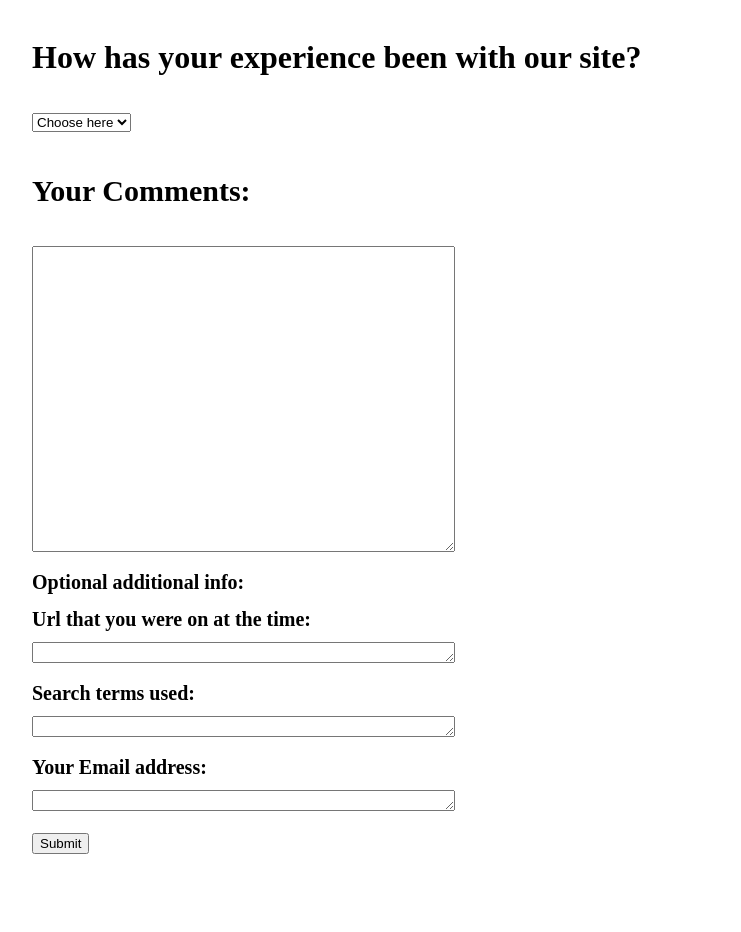
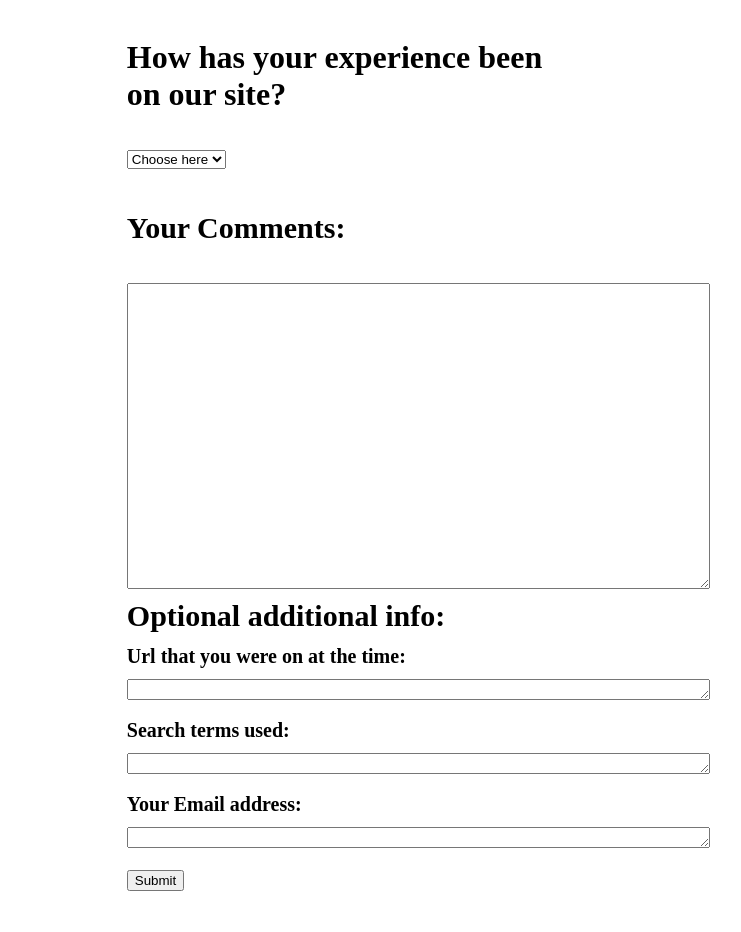
Before and after one commit to KeaganJarvis/web_app_feedback, a Flask app: page / in a window 1280 px wide. Shown: the whole page, without its empty margins (292-1033 px from the left). Before the commit the page ends 854 px from the top, so only its background shows below. Run offline with Flask 2, Linux system fonts and the light colour scheme.

Commit message:
Styling touch ups

```diff
--- a/web_app/templates/landing_page.html
+++ b/web_app/templates/landing_page.html
@@ -4,14 +4,14 @@
     <style>
       .centre {
         margin: auto;
-        width: 50%;
+        width: 35%;
         /* border: 3px solid #73AD21; */
         padding: 10px;
       }
-      .needed label {
+      .larger_font label {
         font-size: 30px;
       }
-      .optional label {
+      .smaller_font label {
         font-size: 20px;
       }
     </style>
@@ -19,50 +19,45 @@
  </head>
  <body>
    <div class="centre">
-    <h1>How has your experience been with our site?<h1>
-    <div class="needed">
+    <h1>How has your experience been on our site?<h1>
+    <div class="larger_font">
       <select id="is_positive" name="is_positive">
         <option value="base">Choose here</option>
         <option value=true>Positive</option>
         <option value=false>Negative</option>
       </select><br><br>
     </div>
-    <div class="needed">
+    <div class="larger_font">
       <label id="lblComments">Your Comments:</label><br><br>
-      <textarea id="comment" name="comment" rows="20" cols="50"></textarea>
+      <textarea id="comment" name="comment" rows="20" cols="70"></textarea>
     </div>
-    <div class="optional">
+    <div class="larger_font">
       <label id="lblAdditional">Optional additional info:</label>
       <div></div>
     </div>
-    <div class="optional">
+    <div class="smaller_font">
       <label id="lblURL">Url that you were on at the time:</label>
       <div>
-        <textarea id="url" name="url" rows="1" cols="50"></textarea>
+        <textarea id="url" name="url" rows="1" cols="70"></textarea>
       </div>
     </div>
-    <div class="optional">
+    <div class="smaller_font">
       <label id="lblTerms">Search terms used:</label>
       <div>
-        <textarea id="terms" name="terms" rows="1" cols="50"></textarea>
+        <textarea id="terms" name="terms" rows="1" cols="70"></textarea>
       </div>
-    </div><div class="optional">
+    </div><div class="smaller_font">
       <label id="lblEmail">Your Email address:</label>
       <div>
-        <textarea id="email" name="email" rows="1" cols="50"></textarea>
+        <textarea id="email" name="email" rows="1" cols="70"></textarea>
       </div>
     </div>
-    <div class="optional">
-    </div>
-    <div class="optional">
-    </div>
-
-    <button type="button" onclick="proceed();">Submit</button>
+    <button type="button" onclick="submit_data();">Submit</button>
   </div>
  </body>
  <script src="https://ajax.googleapis.com/ajax/libs/jquery/3.5.1/jquery.min.js"></script>
  <script>
-   function proceed () {
+   function submit_data () {
     var is_positive =  document.getElementById("is_positive").value;
     if (is_positive == 'base'){
       alert("Please chose either `Positive` or `Negative` from drop down")
--- a/web_app/templates/thanks_page.html
+++ b/web_app/templates/thanks_page.html
@@ -4,7 +4,7 @@
   <style>
     .centre {
       margin: auto;
-      width: 30%;
+      width: 35%;
       /* border: 3px solid #73AD21; */
       padding: 300px;
     }
```
